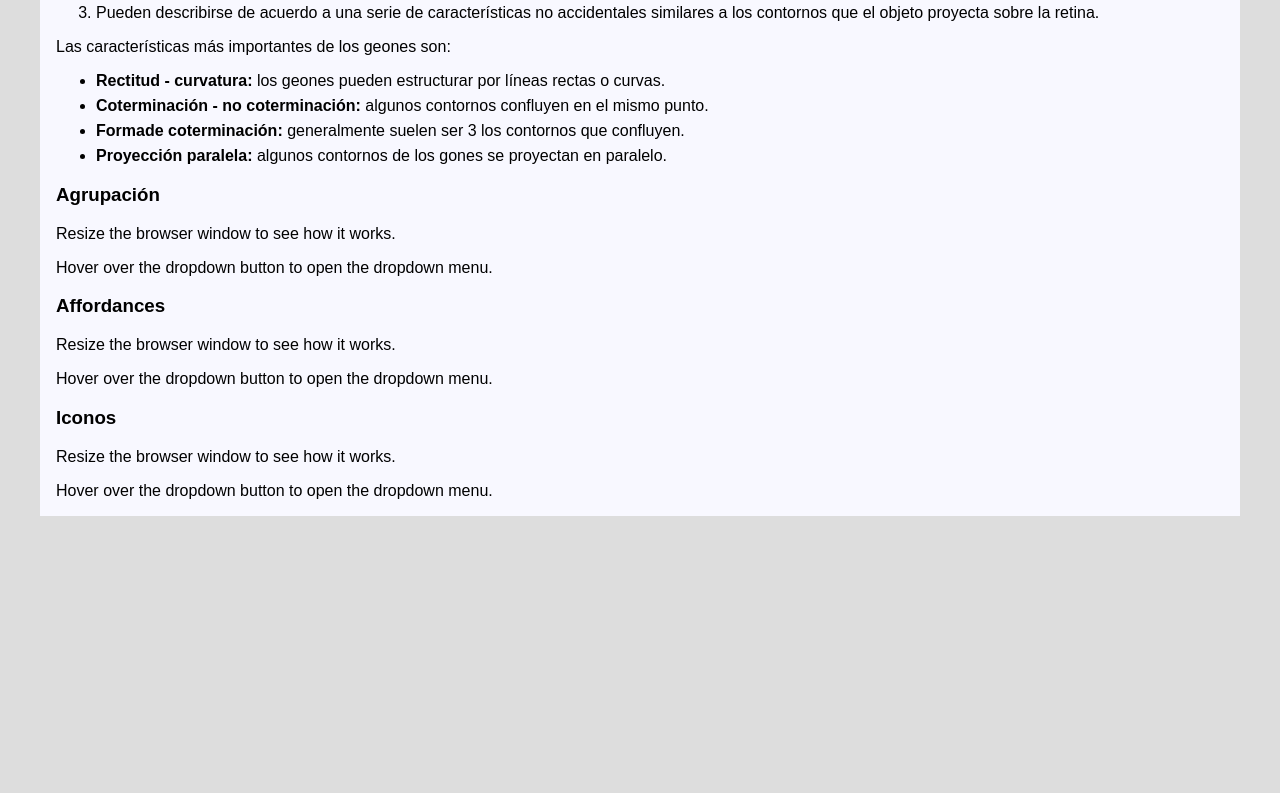
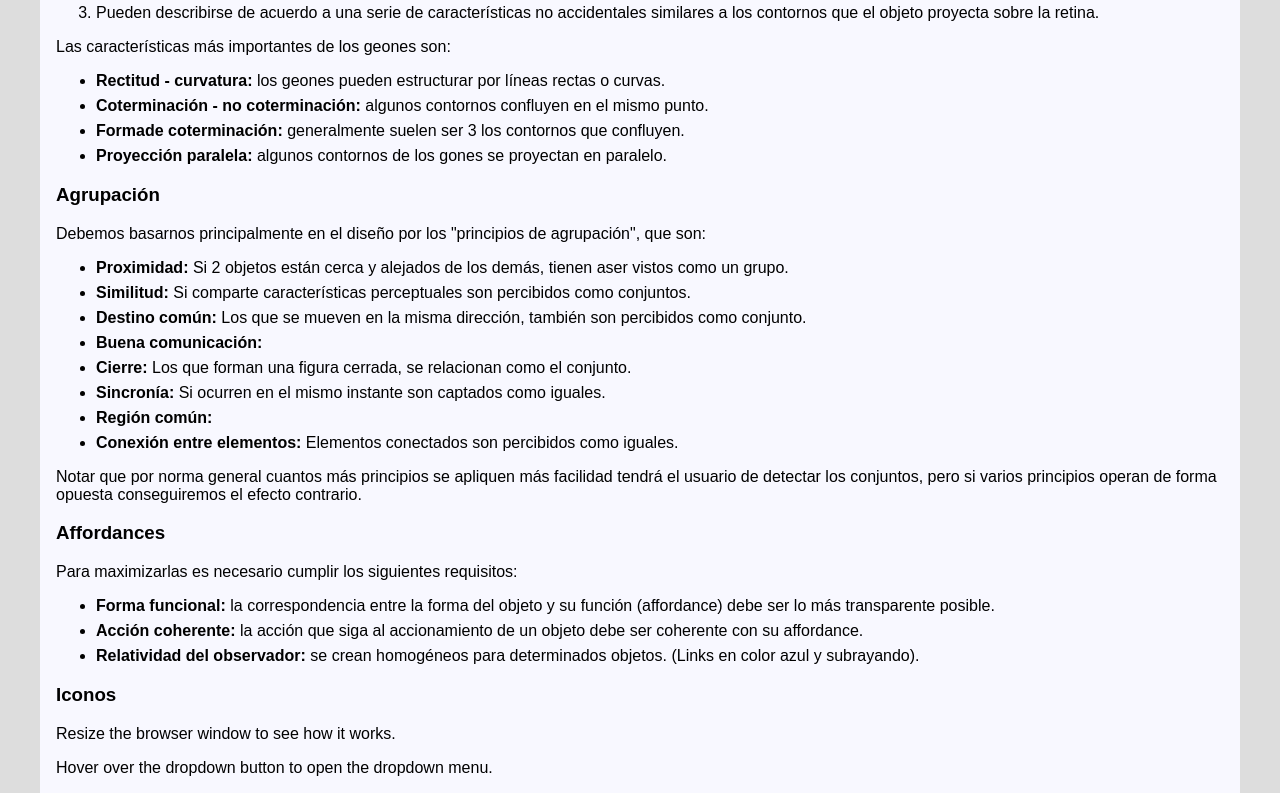
Before and after one commit to mimorep/WebInterfaces, a plain HTML site: page percepcion.html in a window 1280 px wide. Shown: the part 1206-1999 px from the top of the page. Before the commit the page ends 1722 px from the top, so only its background shows below. Drawn offline with Linux system fonts and the light colour scheme.

Commit message:
Lista affordances

```diff
--- a/percepcion.html
+++ b/percepcion.html
@@ -126,14 +126,50 @@
 
       <div id="agrupacion">
         <h3>Agrupación</h3>
-        <p>Resize the browser window to see how it works.</p>
-        <p>Hover over the dropdown button to open the dropdown menu.</p>
+        <p>Debemos basarnos principalmente en el diseño por los "principios de agrupación", que son: </p>
+        <ul>
+          <li>
+            <strong>Proximidad:</strong> Si 2 objetos están cerca y alejados de los demás, tienen aser vistos como un grupo.
+          </li>
+          <li>
+            <strong>Similitud:</strong> Si comparte características perceptuales son percibidos como conjuntos.
+          </li>
+          <li>
+            <strong>Destino común:</strong> Los que se mueven en la misma dirección, también son percibidos como conjunto.
+          </li>
+          <li>
+            <strong>Buena comunicación:</strong>
+          </li>
+          <li>
+            <strong>Cierre:</strong> Los que forman una figura cerrada, se relacionan como el conjunto.
+          </li>
+          <li>
+            <strong>Sincronía:</strong> Si ocurren en el mismo instante son captados como iguales.
+          </li>
+          <li>
+            <strong>Región común:</strong>
+          </li>
+          <li>
+            <strong>Conexión entre elementos:</strong> Elementos conectados son percibidos como iguales.
+          </li>
+        </ul>
+        <p>Notar que por norma general cuantos más principios se apliquen más facilidad tendrá el usuario de detectar los conjuntos, pero si varios principios operan de forma opuesta conseguiremos el efecto contrario.</p>
       </div>
 
       <div id="affordances">
         <h3>Affordances</h3>
-        <p>Resize the browser window to see how it works.</p>
-        <p>Hover over the dropdown button to open the dropdown menu.</p>
+        <p>Para maximizarlas es necesario cumplir los siguientes requisitos: </p>
+        <ul>
+          <li>
+            <strong>Forma funcional:</strong> la correspondencia entre la forma del objeto y su función (affordance) debe ser lo más transparente posible.
+          </li>
+          <li>
+            <strong>Acción coherente:</strong> la acción que siga al accionamiento de un objeto debe ser coherente con su affordance.
+          </li>
+          <li>
+            <strong>Relatividad del observador:</strong> se crean homogéneos para determinados objetos. (Links en color azul y subrayando).
+          </li>
+        </ul>
       </div>
 
       <div id="iconos">
```
